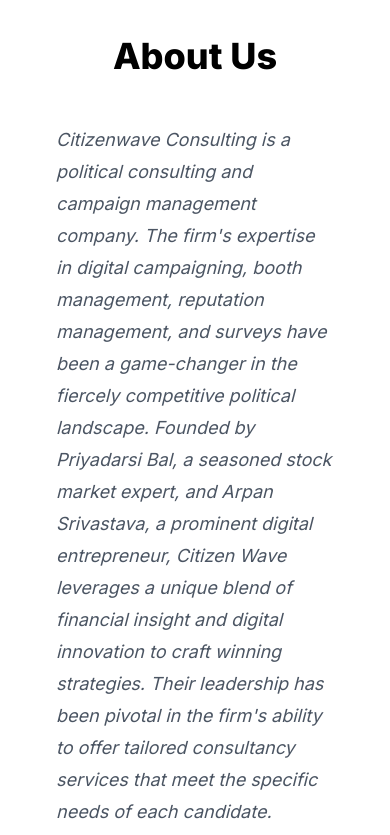
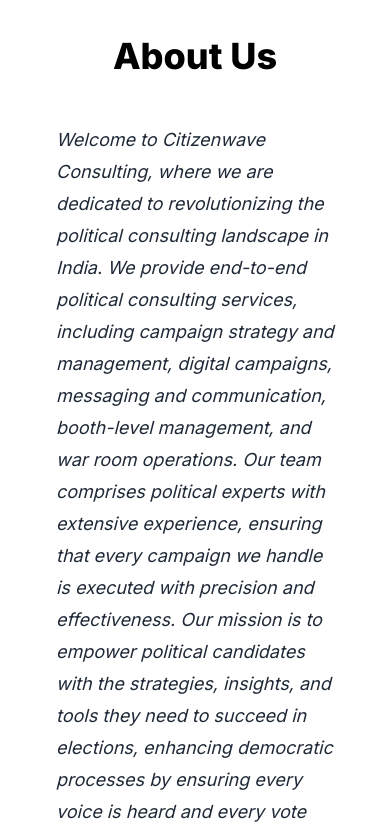
Before and after one commit to yashuswe/citizen-landing, a Next.js app: page / in a window 390 px wide. Shown: the part 3260-4095 px from the top of the page. Built offline with nearby package versions, Linux system fonts and the light colour scheme.

Commit message:
UPDATE: AboutUs

```diff
--- a/src/app/sections/AboutUs/AboutUs.tsx
+++ b/src/app/sections/AboutUs/AboutUs.tsx
@@ -1,23 +1,37 @@
 import React from "react";
+import Image from "next/image";
+import Title from "@/app/components/Title";
 import Arpan from "../../../../public/assets/arpan-sri.jpg";
 import Bala from "../../../../public/assets/bal.jpg";
-import Image from "next/image";
-import Title from "@/app/components/Title";
+import Vivek from "../../../../public/assets/vivek.jpg";
 
 const AboutUs = () => {
   return (
     <div className="px-4">
       <Title id="about" text="About Us" />
-      <p className="mt-6 text-lg leading-8 text-gray-600 sm:text-center dark:text-gray-200 mb-10 px-10 italic">
-        Citizenwave Consulting is a political consulting and campaign management
-        company. The firm&apos;s expertise in digital campaigning, booth
-        management, reputation management, and surveys have been a game-changer
-        in the fiercely competitive political landscape. Founded by Priyadarsi
-        Bal, a seasoned stock market expert, and Arpan Srivastava, a prominent
-        digital entrepreneur, Citizen Wave leverages a unique blend of financial
-        insight and digital innovation to craft winning strategies. Their
-        leadership has been pivotal in the firm&apos;s ability to offer tailored
-        consultancy services that meet the specific needs of each candidate.
+      <p className="mt-6 text-lg leading-8 text-gray-800 sm:text-left dark:text-gray-200 mb-10 px-10 italic">
+        Welcome to Citizenwave Consulting, where we are dedicated to
+        revolutionizing the political consulting landscape in India. We provide
+        end-to-end political consulting services, including campaign strategy
+        and management, digital campaigns, messaging and communication,
+        booth-level management, and war room operations. Our team comprises
+        political experts with extensive experience, ensuring that every
+        campaign we handle is executed with precision and effectiveness. Our
+        mission is to empower political candidates with the strategies,
+        insights, and tools they need to succeed in elections, enhancing
+        democratic processes by ensuring every voice is heard and every vote
+        counts.
+        <br />
+        Citizenwave Consulting has successfully managed campaigns for multiple
+        Lok Sabha candidates across India and Vidhan Sabha candidates in Odisha.
+        A notable achievement includes the comprehensive management of Pravati
+        Parida's campaign in the Nimapara constituency, which played a crucial
+        role in her election as Deputy Chief Minister of Odisha. We combine
+        traditional political know-how with modern digital techniques to deliver
+        impactful results. As we continue to expand our reach and influence, we
+        invite you to join us in shaping the future of Indian politics. Contact
+        us today to learn more about how we can help you achieve your political
+        ambitions. Together, we can create a wave of change.
       </p>
       <div className="p-8">
         <Title id="founders" text="Founders" />
@@ -28,7 +42,7 @@
             <div className="mt-12 md:mt-0">
               <Image
                 src={Bala}
-                alt="About Us Image"
+                alt="Priyadarsi Bal"
                 className="object-cover rounded-lg shadow-md"
               />
             </div>
@@ -64,22 +78,52 @@
               </h3>
               <p className="mt-4 text-gray-600 text-lg">
                 Arpan Srivastava is a co-founder and Director at Citizenwave. He
-                is also the CEO of DigitalWins, one of India&apos;s leading
-                Martech companies with clients including Indian Terrain,
-                FabIndia, and Aditya Birla Group. In his prior role at Cadentic
-                Consulting Inc. in the US, he spearheaded sales, securing
-                partnerships with notable clients like IBM, Shell, and Verizon.
-                During his college days, Arpan founded Praan Industries,
-                specializing in reputation management for clients such as
-                Vedanta and Vodafone.
+                is also the CEO of DigitalWins, one of India's leading Martech
+                companies with clients including Indian Terrain, FabIndia, and
+                Aditya Birla Group. In his prior role at Cadentic Consulting
+                Inc. in the US, he spearheaded sales, securing partnerships with
+                notable clients like IBM, Shell, and Verizon. During his college
+                days, Arpan founded Praan Industries, specializing in reputation
+                management for clients such as Vedanta and Vodafone.
               </p>
             </div>
             <div className="mt-12 md:mt-0">
               <Image
                 src={Arpan}
-                alt="About Us Image"
+                alt="Arpan Srivastava"
                 className="object-cover rounded-lg shadow-md"
               />
+            </div>
+          </div>
+        </div>
+      </section>
+      <section className="bg-gray-100">
+        <div className="container mx-auto py-16 px-4 sm:px-6 lg:px-8">
+          <div className="grid grid-cols-1 md:grid-cols-2 items-center gap-8">
+            <div className="mt-12 md:mt-0">
+              <Image
+                src={Vivek}
+                alt="Priyadarsi Bal"
+                className="object-cover rounded-lg shadow-md"
+                height={100}
+                width={800}
+              />
+            </div>
+            <div className="max-w-lg">
+              <h2 className="text-3xl font-extrabold text-gray-900 sm:text-4xl">
+                Vivek Singh
+              </h2>
+              <h3 className="text-lg font-extrabold text-gray-900 sm:text-xl">
+                CEO
+              </h3>
+              <p className="mt-4 text-gray-600 text-lg">
+                Vivek Singh is a Political Anthropologist whose work focuses on
+                contextualizing the force and consequences of governance through
+                Time, Space, and Bodies. His research and writing are rooted in
+                international politics and cross the fields of anthropology,
+                indigenous studies, Civilization, Religion, Race, and Gender
+                studies, as well as Politics.
+              </p>
             </div>
           </div>
         </div>
```
Also changed, not shown: public/assets/vivek.jpg (added).
